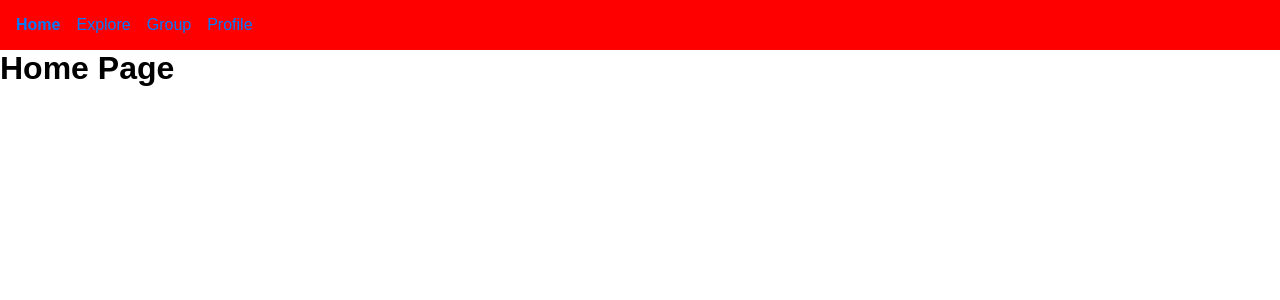
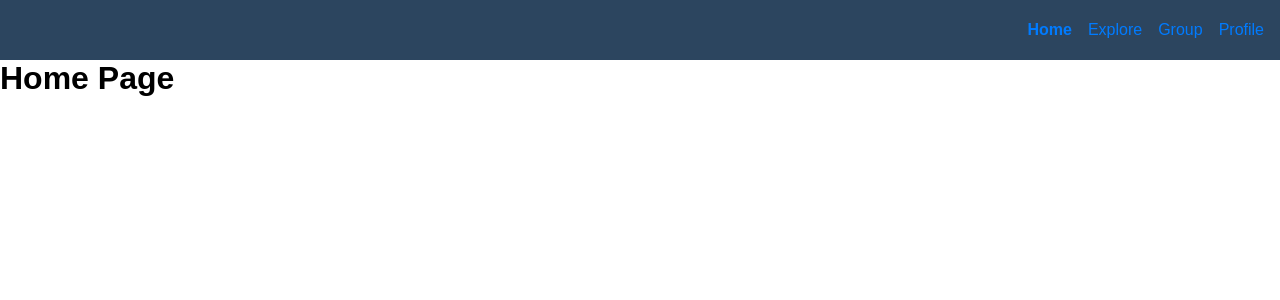
Before and after one commit to HueLily/.project2, a Vue app: page / in a window 1280 px wide. Shown: the top 300 px of the page. Built offline with nearby package versions, Linux system fonts and the light colour scheme.

Commit message:
complete setup basic navbar

```diff
--- a/src/App.vue
+++ b/src/App.vue
@@ -1,6 +1,8 @@
 <template>
   <Navbar />
-  <router-view/>
+  <div class="all-page-content">
+    <router-view/>
+  </div>
 </template>
 
 <script >
@@ -13,6 +15,12 @@ export default {
 };
 </script>
 
-<style scoped>
+<style>
+:root {
+  --navbar-height: 60px;
+}
 
+.all-page-content{
+  padding-top: var(--navbar-height);
+}
 </style>
--- a/src/components/Navbar.vue
+++ b/src/components/Navbar.vue
@@ -15,23 +15,37 @@
 };
 </script>
 
-  <style>
+<style scoped>
 nav {
-    background-color: red;
+  position: fixed;
+  width: 100%;
+  background-color: #2c455f;
   padding: 1rem;
+  top: 0;
+  right: 0;
+  height: var(--navbar-height);
+  z-index: 1000;
+  display: flex;
+  flex-direction: row;
+  align-items: center;
+  justify-content: end;
 }
+
 ul {
   list-style: none;
   display: flex;
   gap: 1rem;
 }
+
 li {
   display: inline;
 }
+
 a {
   text-decoration: none;
   color: #007bff;
 }
+
 a.router-link-active {
   font-weight: bold;
 }
--- a/src/views/Home.vue
+++ b/src/views/Home.vue
@@ -1,5 +1,5 @@
 <template>
-    <div>
+    <div class="home">
         <h1>Home Page</h1>
     </div>
 </template>
@@ -9,3 +9,11 @@ export default {
     name: 'Home',
 };
 </script>
+
+<style scoped>
+
+.home {
+    min-height: 10000px;
+    /* background-color: blue; */
+}
+</style>
```
Lines whose indentation alone changed are shown as unchanged.
